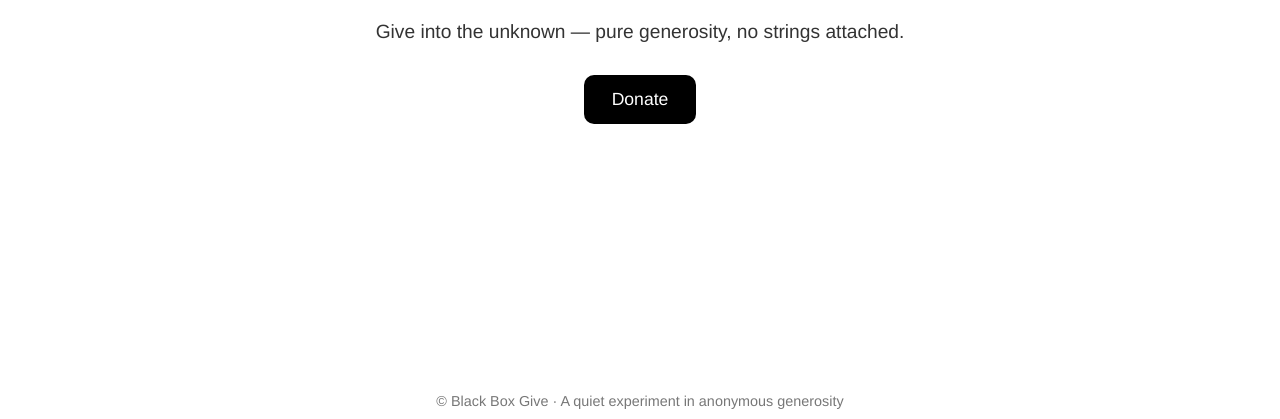
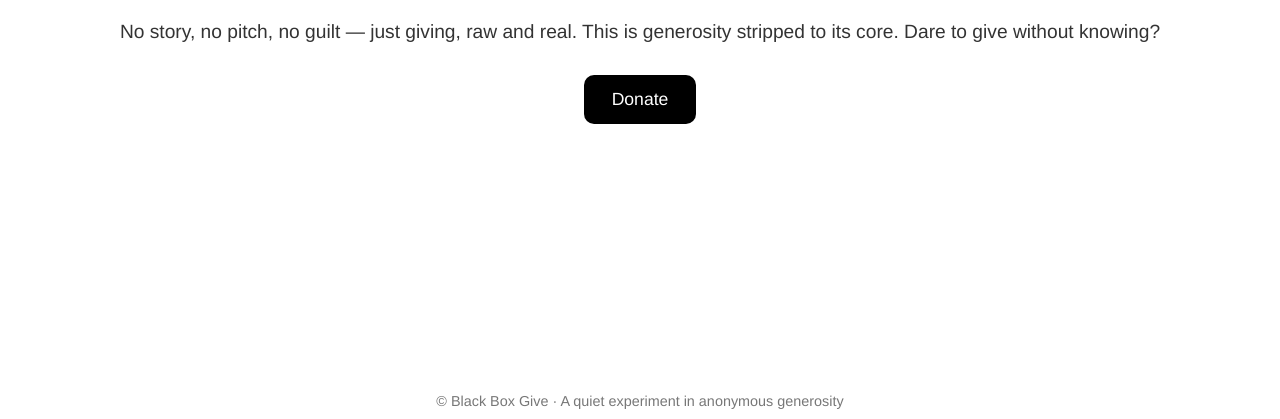
Before and after one commit to blackboxgive/blackboxgive.github.io, a plain HTML site: page index.html in a window 1280 px wide. Shown: the part 381-800 px from the top of the page. Drawn offline with Linux system fonts and the light colour scheme.

Commit message:
Update index.html

```diff
--- a/index.html
+++ b/index.html
@@ -3,6 +3,7 @@
 <head>
   <meta charset="UTF-8" />
   <meta name="viewport" content="width=device-width, initial-scale=1.0" />
+  <link rel="icon" href="favicon.ico" type="image/x-icon">
   <title>Black Box Give</title>
   <style>
     body {
@@ -50,7 +51,7 @@
 </head>
 <body>
   <h1>🖤 Black Box Give</h1>
-  <p>Give into the unknown — pure generosity, no strings attached.</p>
+  <p>No story, no pitch, no guilt — just giving, raw and real. This is generosity stripped to its core. Dare to give without knowing?</p>
   <a href="https://ko-fi.com/blackboxgive" target="_blank" class="btn">Donate</a>
   <footer>© Black Box Give · A quiet experiment in anonymous generosity</footer>
 </body>
```
